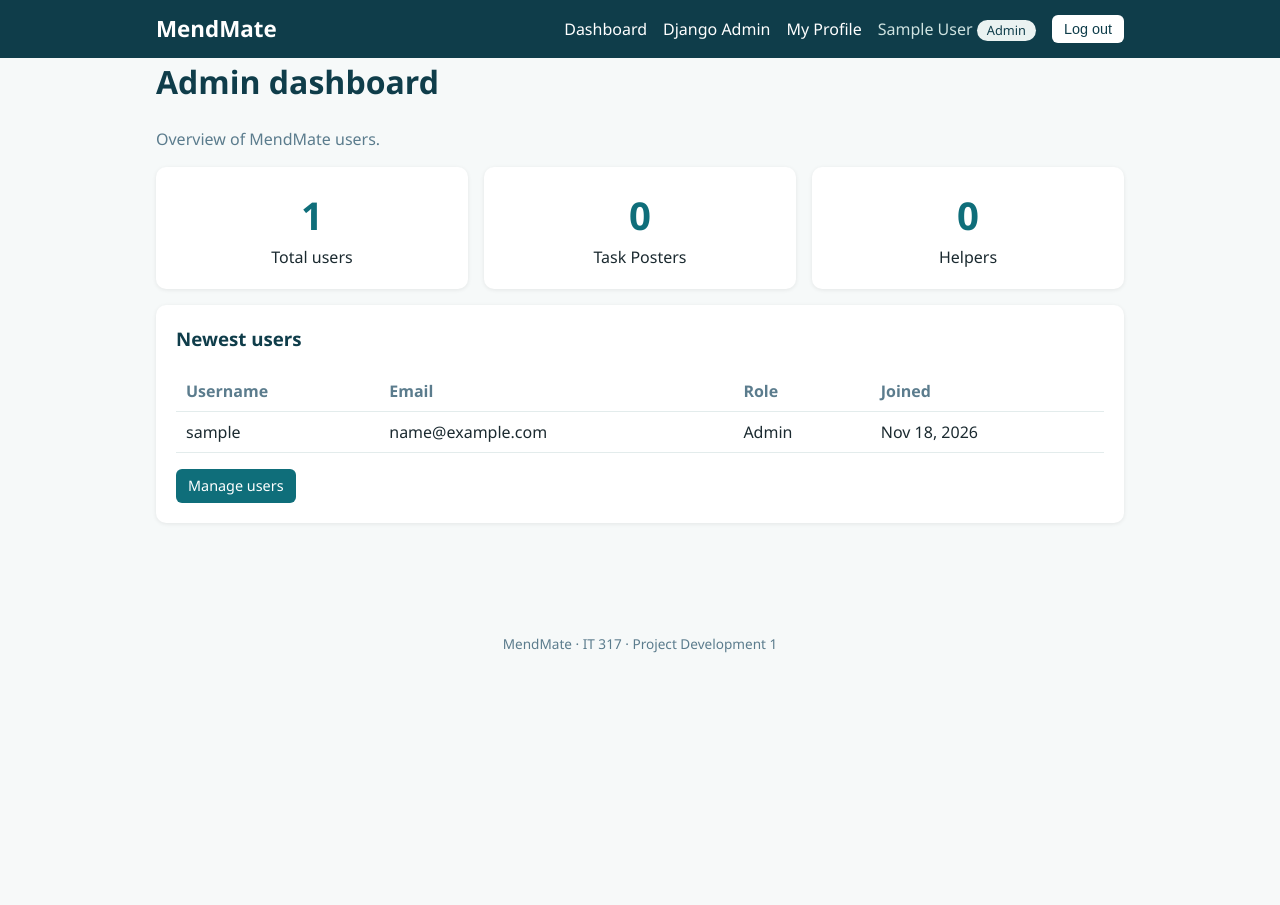
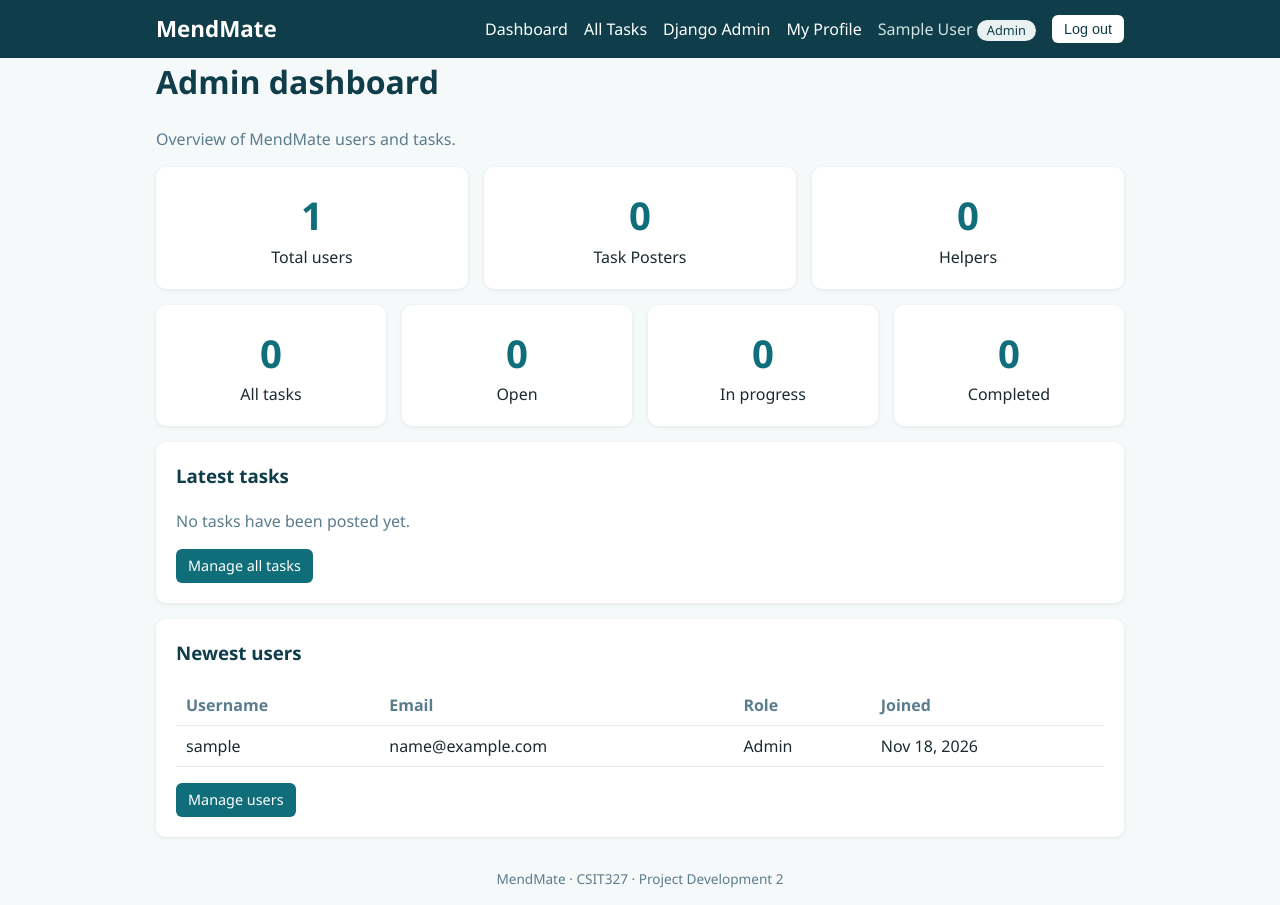
Before and after one commit to ernestjoaquin/MendMate-Abella-ErnestJoaquin-G01, a Django app: page /dashboard/admin/ in a window 1280 px wide. Before the commit the page ends 653 px from the top, so only its background shows below. Run offline with Django 5.2, Linux system fonts and the light colour scheme; the visitor is signed in with stand-in values (Sample User, id 1); data comes from the database, SQL or seed files in the repository; data that the repository does not hold is empty; parts of the project's set-up code (start-up, migrations or seed data) failed here and were passed over.

Commit message:
Show task data and role-based navigation on dashboards

```diff
--- a/templates/base.html
+++ b/templates/base.html
@@ -14,6 +14,9 @@
       <nav class="nav">
         {% if user.is_authenticated %}
           <a href="{% url 'dashboard' %}">Dashboard</a>
+          {% if user.role == 'poster' %}<a href="{% url 'task_list' %}">My Tasks</a>{% endif %}
+          {% if user.role == 'helper' %}<a href="{% url 'task_list' %}">Find Tasks</a><a href="{% url 'my_jobs' %}">My Jobs</a>{% endif %}
+          {% if user.role == 'admin' %}<a href="{% url 'task_list' %}">All Tasks</a>{% endif %}
           {% if user.role == 'admin' %}<a href="{% url 'admin:index' %}">Django Admin</a>{% endif %}
           <a href="{% url 'profile' %}">My Profile</a>
           <span class="nav-user">{{ user.display_name }} <small class="badge">{{ user.get_role_display }}</small></span>
@@ -40,6 +43,6 @@
     {% block content %}{% endblock %}
   </main>
 
-  <footer class="footer">MendMate &middot; IT 317 &middot; Project Development 1</footer>
+  <footer class="footer">MendMate &middot; CSIT327 &middot; Project Development 2</footer>
 </body>
 </html>
--- a/templates/dashboards/admin.html
+++ b/templates/dashboards/admin.html
@@ -2,11 +2,36 @@
 {% block title %}Admin dashboard - MendMate{% endblock %}
 {% block content %}
 <h1>Admin dashboard</h1>
-<p class="muted">Overview of MendMate users.</p>
+<p class="muted">Overview of MendMate users and tasks.</p>
 <div class="grid">
   <div class="card stat"><span class="stat-number">{{ total_users }}</span><span>Total users</span></div>
   <div class="card stat"><span class="stat-number">{{ poster_count }}</span><span>Task Posters</span></div>
   <div class="card stat"><span class="stat-number">{{ helper_count }}</span><span>Helpers</span></div>
+</div>
+<div class="grid">
+  <div class="card stat"><span class="stat-number">{{ task_total }}</span><span>All tasks</span></div>
+  <div class="card stat"><span class="stat-number">{{ task_open }}</span><span>Open</span></div>
+  <div class="card stat"><span class="stat-number">{{ task_accepted }}</span><span>In progress</span></div>
+  <div class="card stat"><span class="stat-number">{{ task_completed }}</span><span>Completed</span></div>
+</div>
+<div class="card">
+  <h3>Latest tasks</h3>
+  {% if recent_tasks %}
+  <table class="details wide">
+    <tr><th>Task</th><th>Posted by</th><th>Category</th><th>Status</th></tr>
+    {% for t in recent_tasks %}
+      <tr>
+        <td><a href="{% url 'task_detail' t.pk %}">{{ t.title }}</a></td>
+        <td>{{ t.poster.username }}</td>
+        <td>{{ t.category.name }}</td>
+        <td><span class="status status-{{ t.status }}">{{ t.get_status_display }}</span></td>
+      </tr>
+    {% endfor %}
+  </table>
+  {% else %}
+    <p class="muted">No tasks have been posted yet.</p>
+  {% endif %}
+  <a class="btn btn-small" href="{% url 'task_list' %}">Manage all tasks</a>
 </div>
 <div class="card">
   <h3>Newest users</h3>
```
Also changed, not shown: templates/dashboards/helper.html (+25 -2 lines), templates/dashboards/poster.html (+26 -3 lines).
